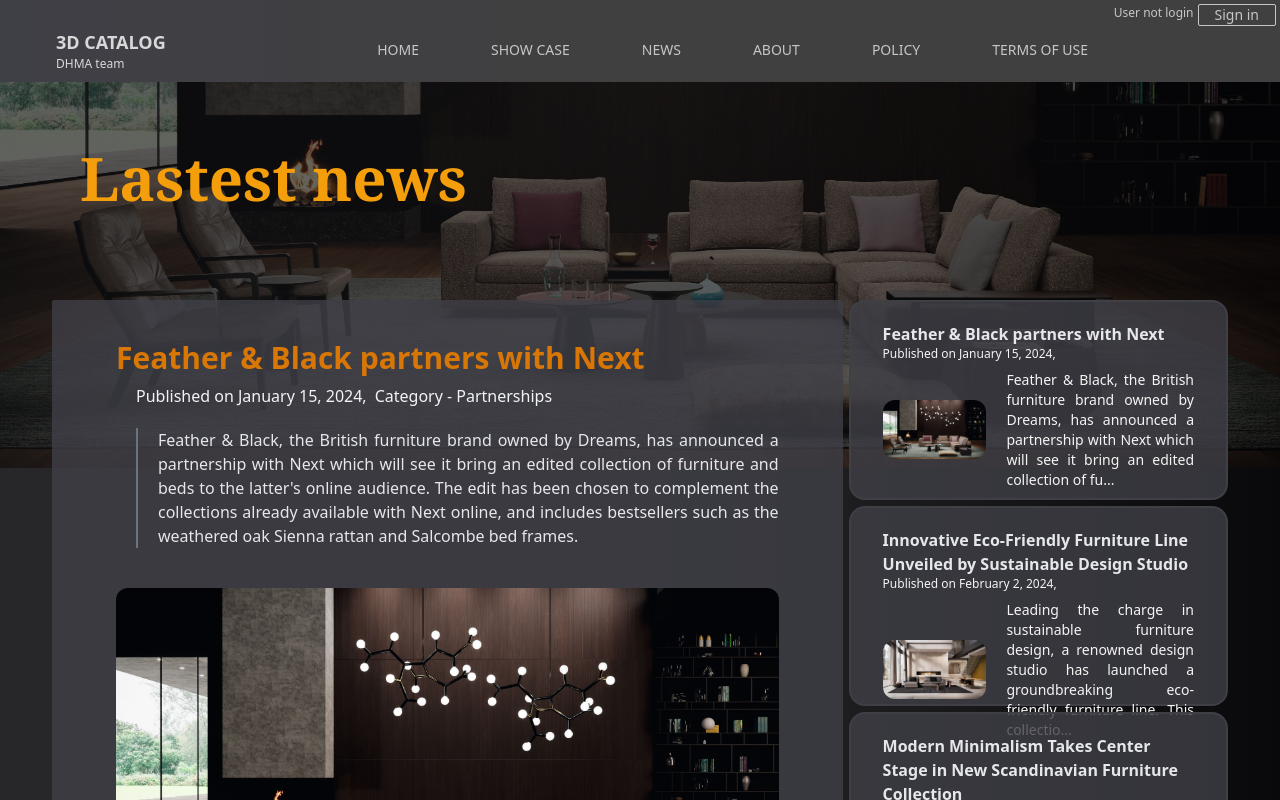
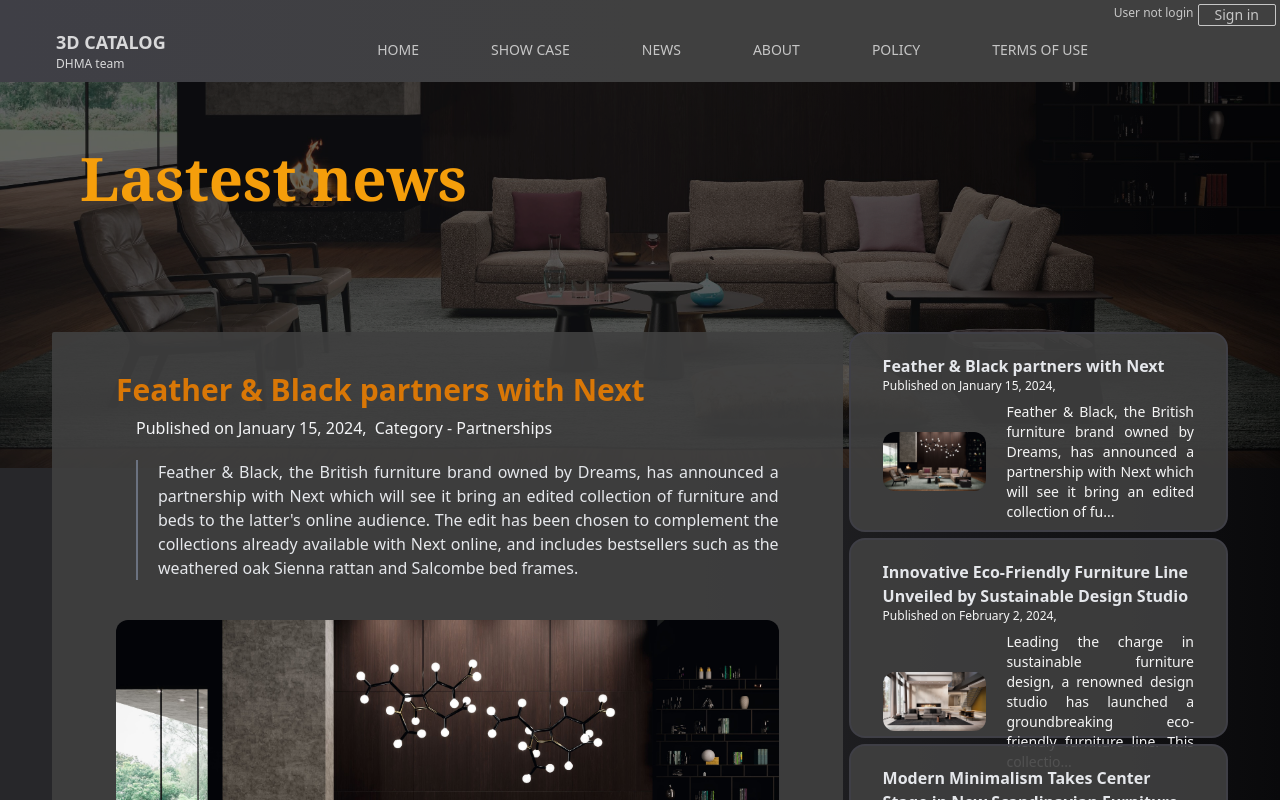
Before and after one commit to namke-dev/ThreeD-Catalog, a Next.js app: page /news in a window 1280 px wide. Shown: the top 800 px of the page. Built offline with nearby package versions, Linux system fonts and the light colour scheme; no server answers.

Commit message:
add styling News Cart

```diff
--- a/src/components/layouts/HomePageCart.jsx
+++ b/src/components/layouts/HomePageCart.jsx
@@ -5,7 +5,8 @@ export default function HomePageCart({ children, props, className }) {
     <div
       {...props}
       className={`
-        md:px-5 md:py-2
+        md:px-5 md:pt-10 md:pb-20
+
         ${className}`}
     >
       {children}
--- a/src/components/layouts/NewsList.jsx
+++ b/src/components/layouts/NewsList.jsx
@@ -23,7 +23,7 @@ const NewsList = ({ newsList, isExpanded, itemsPerPage }) => {
           key={news.id}
           news={news}
           isExpanded={isExpanded}
-          className="bg-zinc-700/80"
+          className="bg-neutral-700/90"
         />
       ))}
 
--- a/src/components/layouts/ReviewNewsCart.jsx
+++ b/src/components/layouts/ReviewNewsCart.jsx
@@ -7,7 +7,7 @@ export default function ReviewNewsCart({ news }) {
   return (
     <div onClick={() => router.push(`/newsdetail/?id=${news.id}`)}>
       <div
-        className="text-white/95 bg-zinc-700/80
+        className="text-white/95 bg-neutral-700/90
         py-5 md:px-8 mb-0
         max-w-[1200px]
         h-[200px]
--- a/src/pages/about.js
+++ b/src/pages/about.js
@@ -9,7 +9,7 @@ export default function About() {
       <img src="images/news-header.jpg" className="brightness-50 opacity-70" />
       <PageHeader>About Us</PageHeader>
       <HomePageCart
-        className="bg-zinc-700/80
+        className="bg-neutral-700/90
         relative -top-60 z-10 text-gray-200 m-14 !pt-10 !pb-32 -mb-52"
       >
         <div className="max-w-[1200px] mx-auto">
--- a/src/pages/newsdetail.js
+++ b/src/pages/newsdetail.js
@@ -30,7 +30,7 @@ export default function NewsDetail() {
         News detail
       </h1>
       <HomePageCart
-        className="bg-zinc-700/80 pb-20
+        className="bg-neutral-700/90
         relative -top-60 z-10 text-gray-200 m-14 py-10"
       >
         <NewsCard key={news.id} news={news} isExpanded={true} />
```
